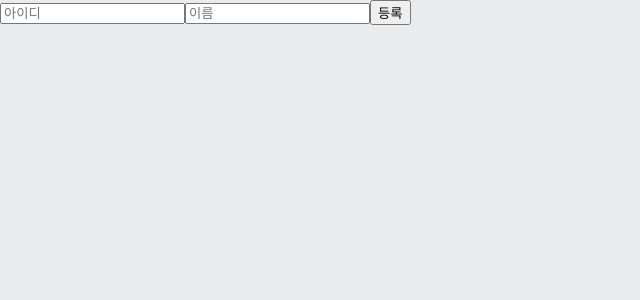
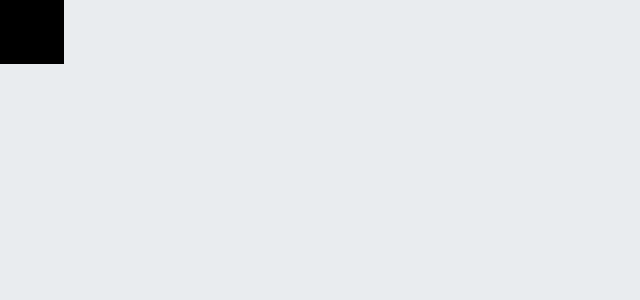
Before and after one commit to ShinEunJin/react-typescript-study, a React (Create React App) app: page / in a window 1280 px wide. Shown: the top 300 px of the page, without its empty margins (0-640 px from the left). Built offline with nearby package versions, Linux system fonts and the light colour scheme.

Commit message:
context api start

```diff
--- a/src/App.tsx
+++ b/src/App.tsx
@@ -1,8 +1,8 @@
-import Immer from "./immer/Immer"
+import ColorBox from "./contextAPI/ColorBox"
 
 const App = () => {
   return (
-    <Immer />
+    <ColorBox />
   )
 }
 
--- /dev/null
+++ b/src/contextAPI/ColorBox.js
@@ -0,0 +1,15 @@
+import ColorContext from "./color"
+
+const ColorBox = () => {
+  return (
+    <ColorContext.Consumer>
+      {(value) => (
+        <div
+          style={{ width: 64, height: 64, backgroundColor: value.color }}
+        ></div>
+      )}
+    </ColorContext.Consumer>
+  )
+}
+
+export default ColorBox
--- /dev/null
+++ b/src/contextAPI/color.js
@@ -0,0 +1,5 @@
+import { createContext } from "react"
+
+const ColorContext = createContext({ color: 'black' })
+
+export default ColorContext
```
